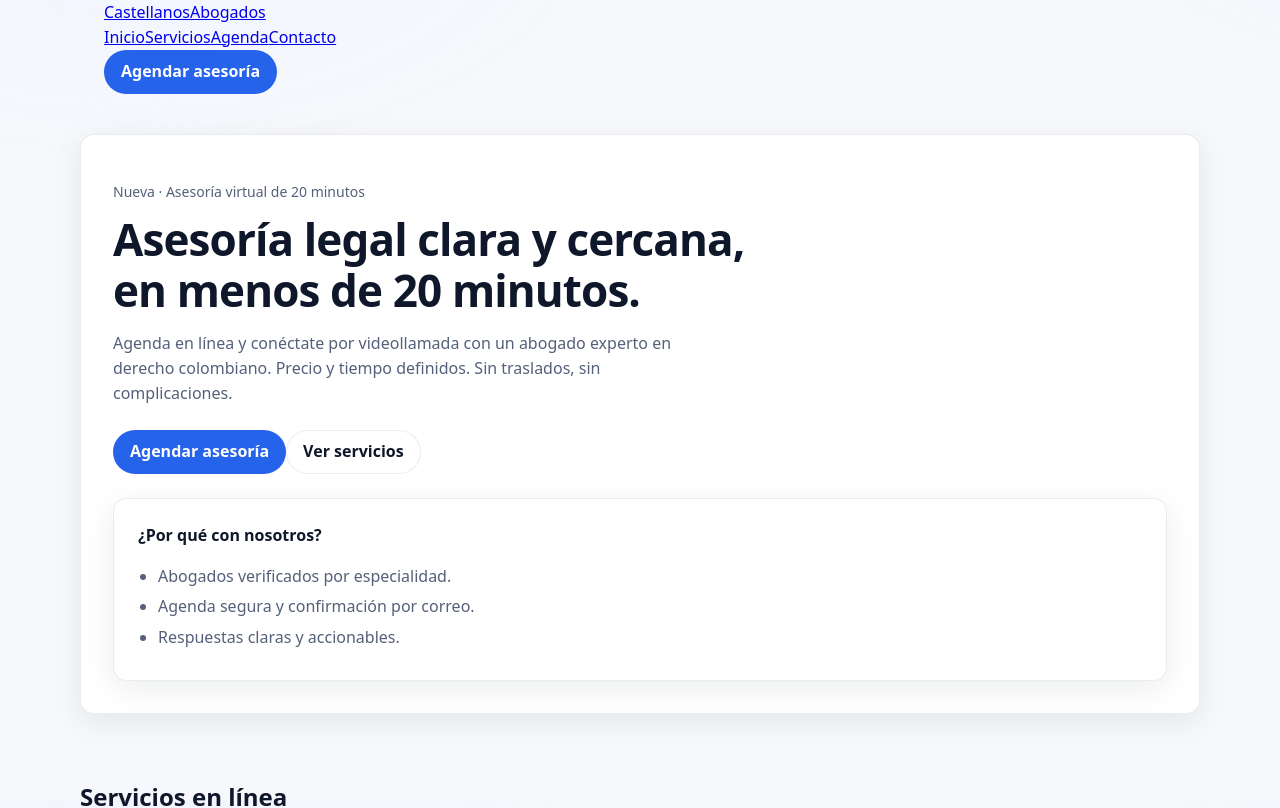
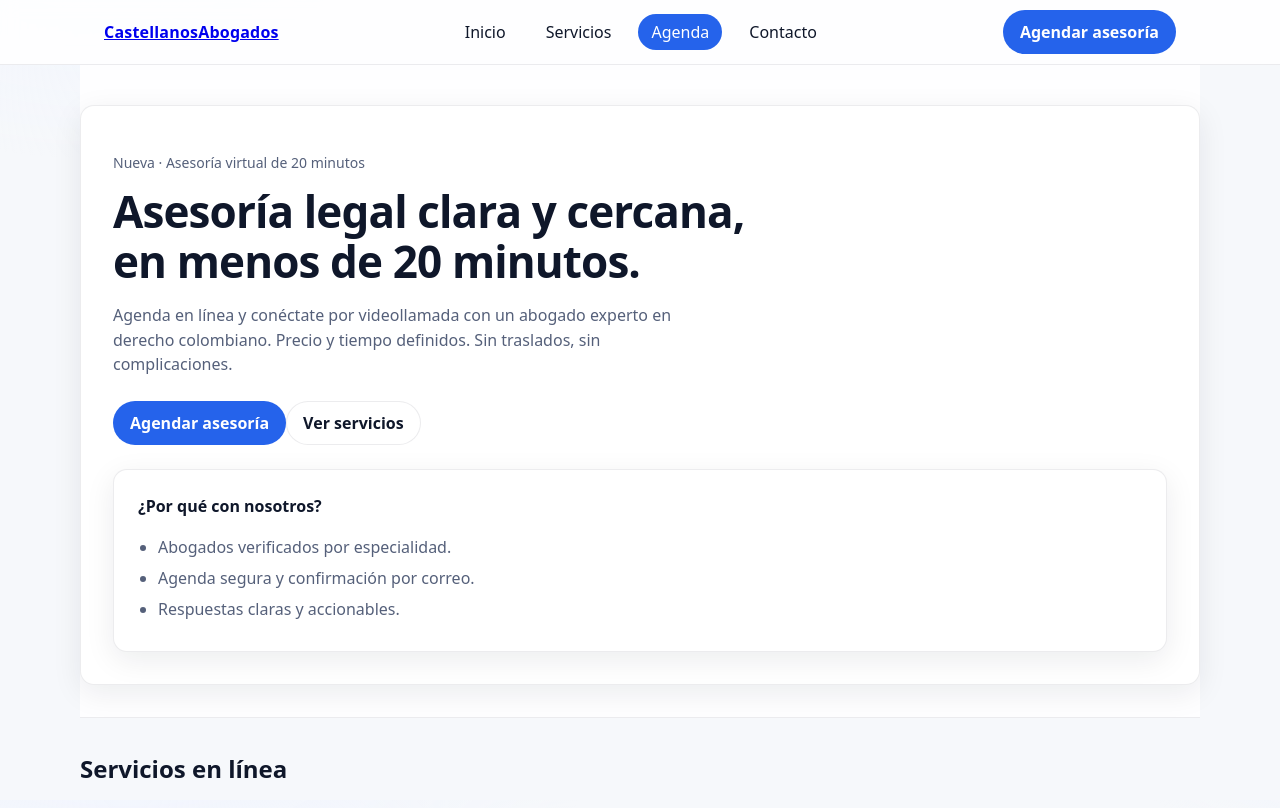
Before and after one commit to jjonnas1/castellanosabogados, a Next.js app: page / in a window 1280 px wide. Shown: the top 808 px of the page. Built offline with nearby package versions, Linux system fonts and the light colour scheme.

Commit message:
Update globals.css

```diff
--- a/app/globals.css
+++ b/app/globals.css
@@ -179,3 +179,66 @@ body{
 @media (prefers-reduced-motion: reduce){
   *{ transition:none !important; animation:none !important; }
 }
+/* ===== Header quick fix (sin cambiar layout.tsx) ===== */
+header{
+  position: sticky;
+  top: 0;
+  z-index: 50;
+  background: rgba(255,255,255,.85);
+  backdrop-filter: saturate(120%) blur(8px);
+  border-bottom: 1px solid var(--stroke);
+}
+header .wrap{
+  display: flex;
+  align-items: center;
+  justify-content: space-between;
+  min-height: 64px;
+}
+
+/* Marca y navegación */
+header .brand{ font-weight: 800; letter-spacing: .2px; }
+header nav{
+  display: flex;
+  align-items: center;
+  flex-wrap: wrap;
+  gap: 14px;
+}
+
+/* Links de navegación como “chips” */
+header nav a{
+  display: inline-flex;
+  align-items: center;
+  height: 36px;
+  padding: 0 12px;
+  border-radius: 999px;
+  text-decoration: none;
+  color: var(--ink);
+  border: 1px solid transparent;
+  background: transparent;
+  transition: background .2s ease, border-color .2s ease, transform .08s ease;
+}
+header nav a:hover{
+  background: #fff;
+  border-color: var(--stroke);
+  transform: translateY(-1px);
+}
+
+/* Botón de acción (si existe link de agenda) */
+header nav a.cta,
+header nav a[href*="agendar"],
+header nav a[href="/agenda"]{
+  background: var(--primary);
+  color: #fff;
+  border-color: transparent;
+}
+header nav a.cta:hover,
+header nav a[href*="agendar"]:hover,
+header nav a[href="/agenda"]:hover{
+  background: var(--primary-2);
+}
+
+/* Ajustes móviles */
+@media (max-width: 640px){
+  header .wrap{ padding-inline: 12px; }
+  header nav{ gap: 8px; }
+}
```
